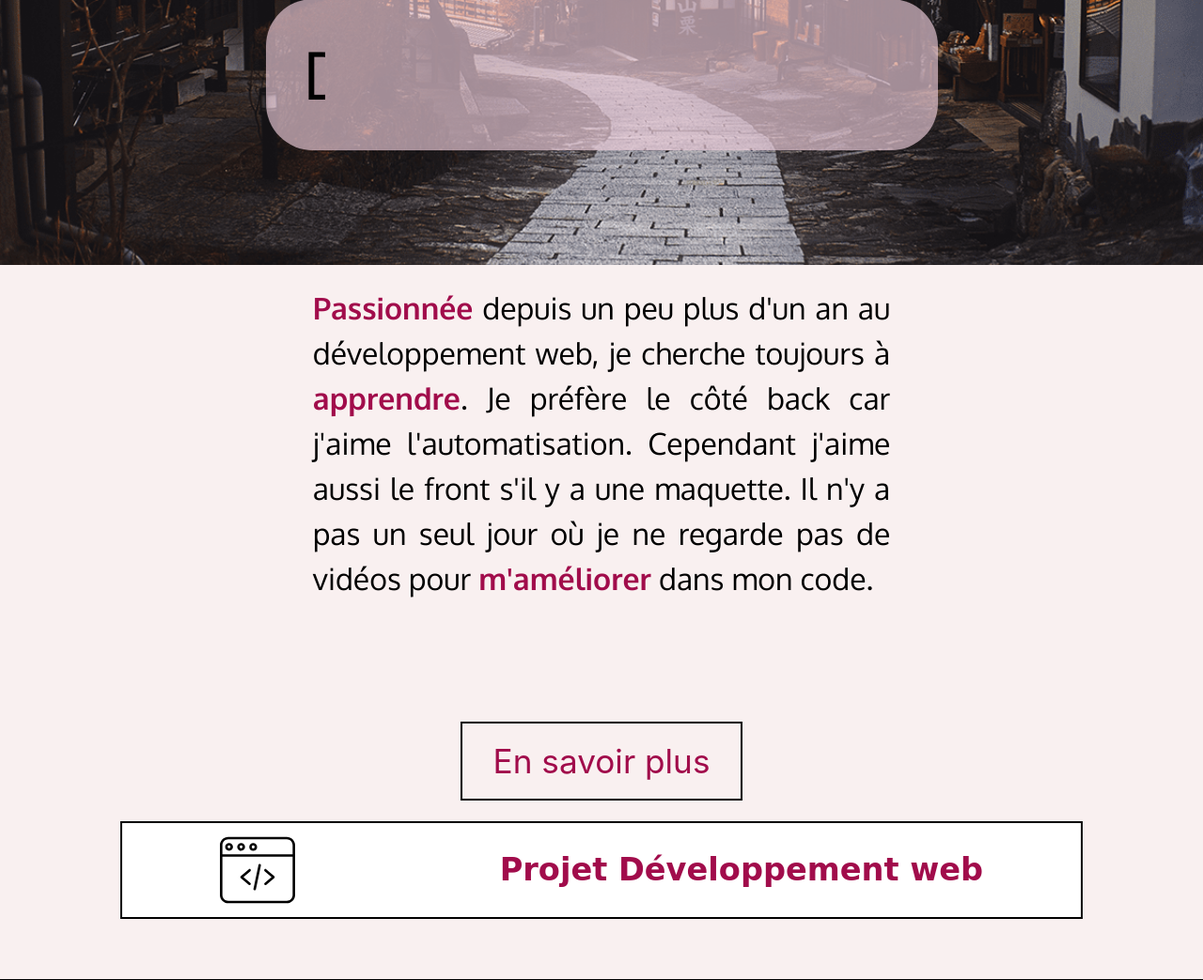
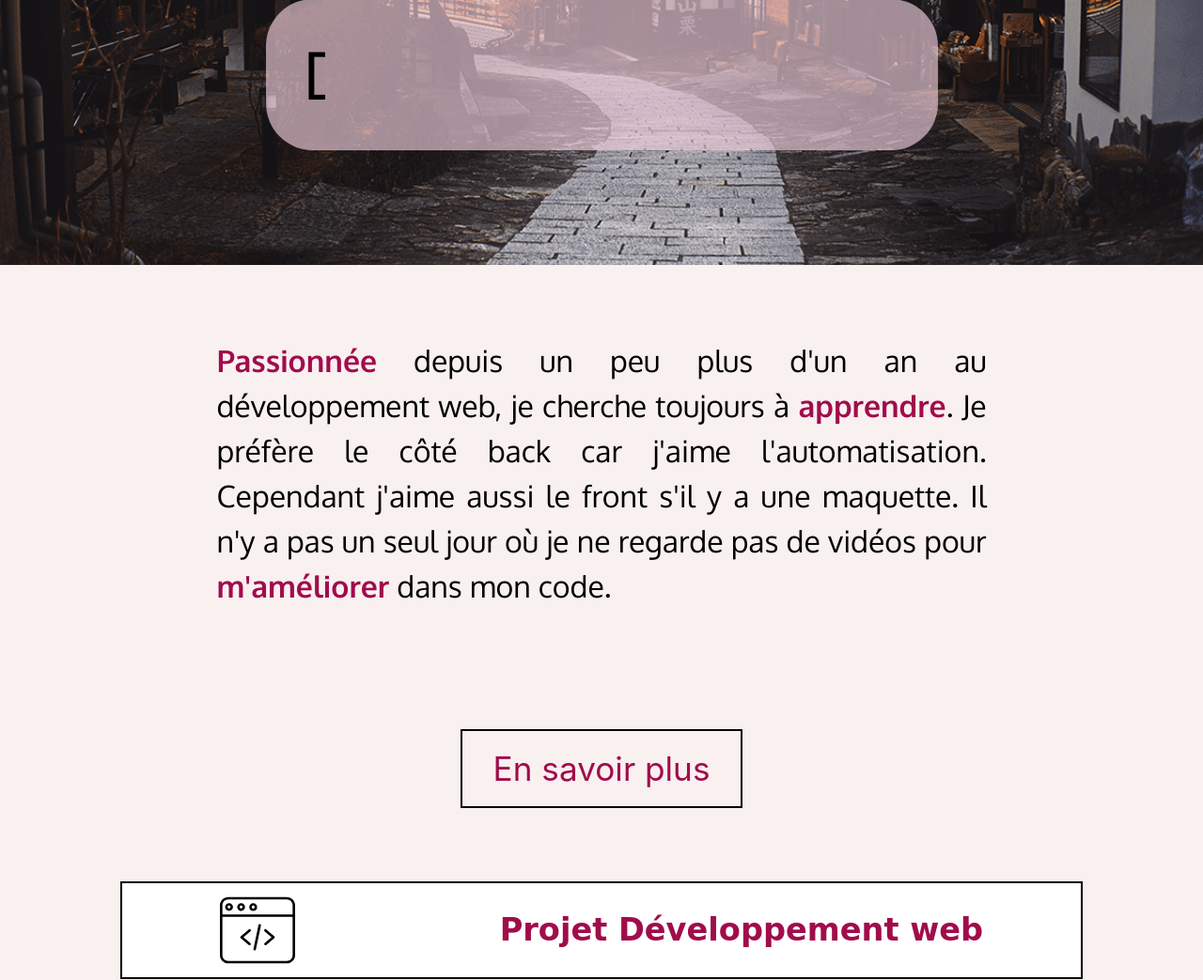
Before and after one commit to akia-web/Portfolio, a Symfony app: template templates/main/accueil.html.twig in a window 1280 px wide. Shown: the part 518-1561 px from the top of the page at 94% size. Run offline with Twig, Linux system fonts and the light colour scheme; the template is opened without the code that fills it, so the values that code supplies are empty; some libraries are stand-ins or nearby versions; some web fonts are replaced.

Commit message:
Update accueil.css

```diff
--- a/public/css/accueil.css
+++ b/public/css/accueil.css
@@ -217,9 +217,9 @@ h3 a:hover{
     }
 
     .container-annonce{
-        width: 60%;
-        margin: 6em auto 6em auto;
-        height: none;
+        width: 80%;
+        margin: 8em auto 8em auto;
+
 
     }
 
```
